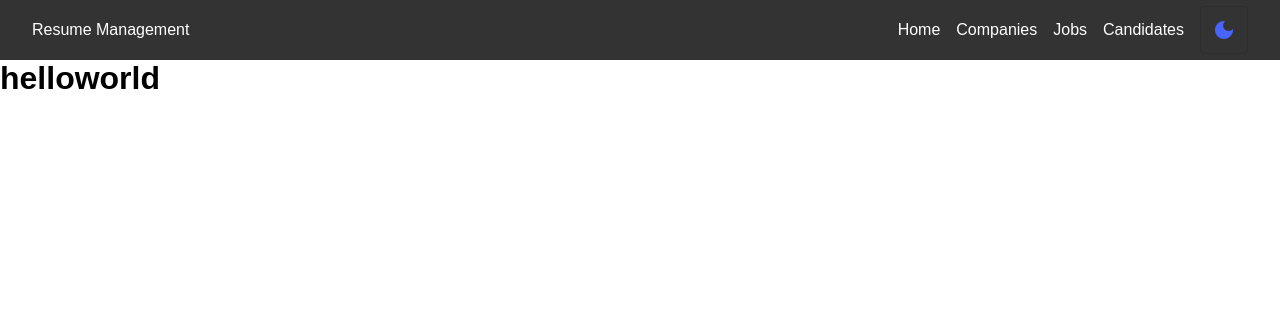
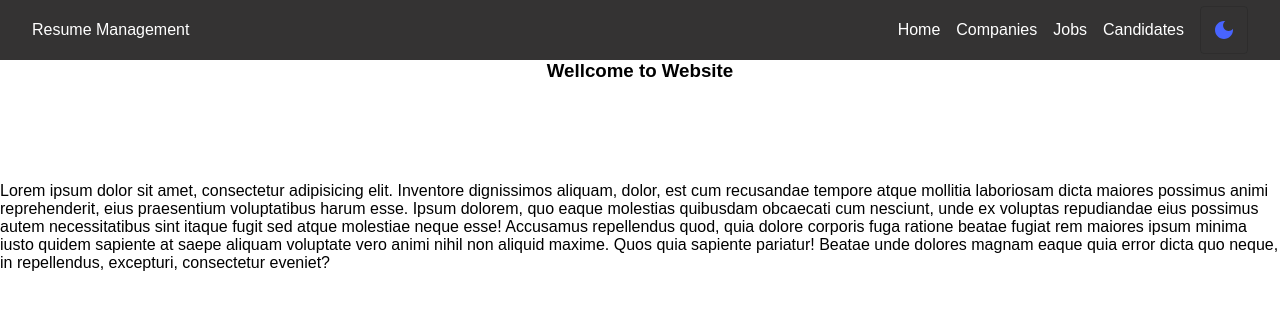
Before and after one commit to salaruddin/Job-Portal-frontend-React18, a React (Create React App) app: page / in a window 1280 px wide. Shown: the top 310 px of the page. Built offline with nearby package versions, Linux system fonts and the light colour scheme.

Commit message:
HomePage is implemented

```diff
--- a/src/App.tsx
+++ b/src/App.tsx
@@ -1,6 +1,8 @@
 import { useContext } from "react";
 import { ThemeContext } from "./context/theme.context";
 import Navbar from "./components/navbar/Navbar.component";
+import { Route, Routes } from "react-router-dom";
+import Home from "./pages/home/Home.page";
 
 function App() {
 
@@ -10,7 +12,9 @@ function App() {
   return (
     <div className={appStyles}>
       <Navbar />
-      <h1>helloworld</h1>
+      <Routes>
+        <Route path="/" element={<Home />} />
+      </Routes>
     </div>
   );
 }
--- /dev/null
+++ b/src/pages/home/Home.page.tsx
@@ -0,0 +1,16 @@
+import './home.scss'
+
+function Home() {
+
+  return (
+    <div className='content home'>
+        <h3>Wellcome to Website</h3>
+        <br /><br />
+        <span>
+            Lorem ipsum dolor sit amet, consectetur adipisicing elit. Inventore dignissimos aliquam, dolor, est cum recusandae tempore atque mollitia laboriosam dicta maiores possimus animi reprehenderit, eius praesentium voluptatibus harum esse. Ipsum dolorem, quo eaque molestias quibusdam obcaecati cum nesciunt, unde ex voluptas repudiandae eius possimus autem necessitatibus sint itaque fugit sed atque molestiae neque esse! Accusamus repellendus quod, quia dolore corporis fuga ratione beatae fugiat rem maiores ipsum minima iusto quidem sapiente at saepe aliquam voluptate vero animi nihil non aliquid maxime. Quos quia sapiente pariatur! Beatae unde dolores magnam eaque quia error dicta quo neque, in repellendus, excepturi, consectetur eveniet?
+        </span>
+    </div>
+  );
+}
+
+export default Home
--- /dev/null
+++ b/src/pages/home/home.scss
@@ -0,0 +1,3 @@
+.home {
+
+}
```
